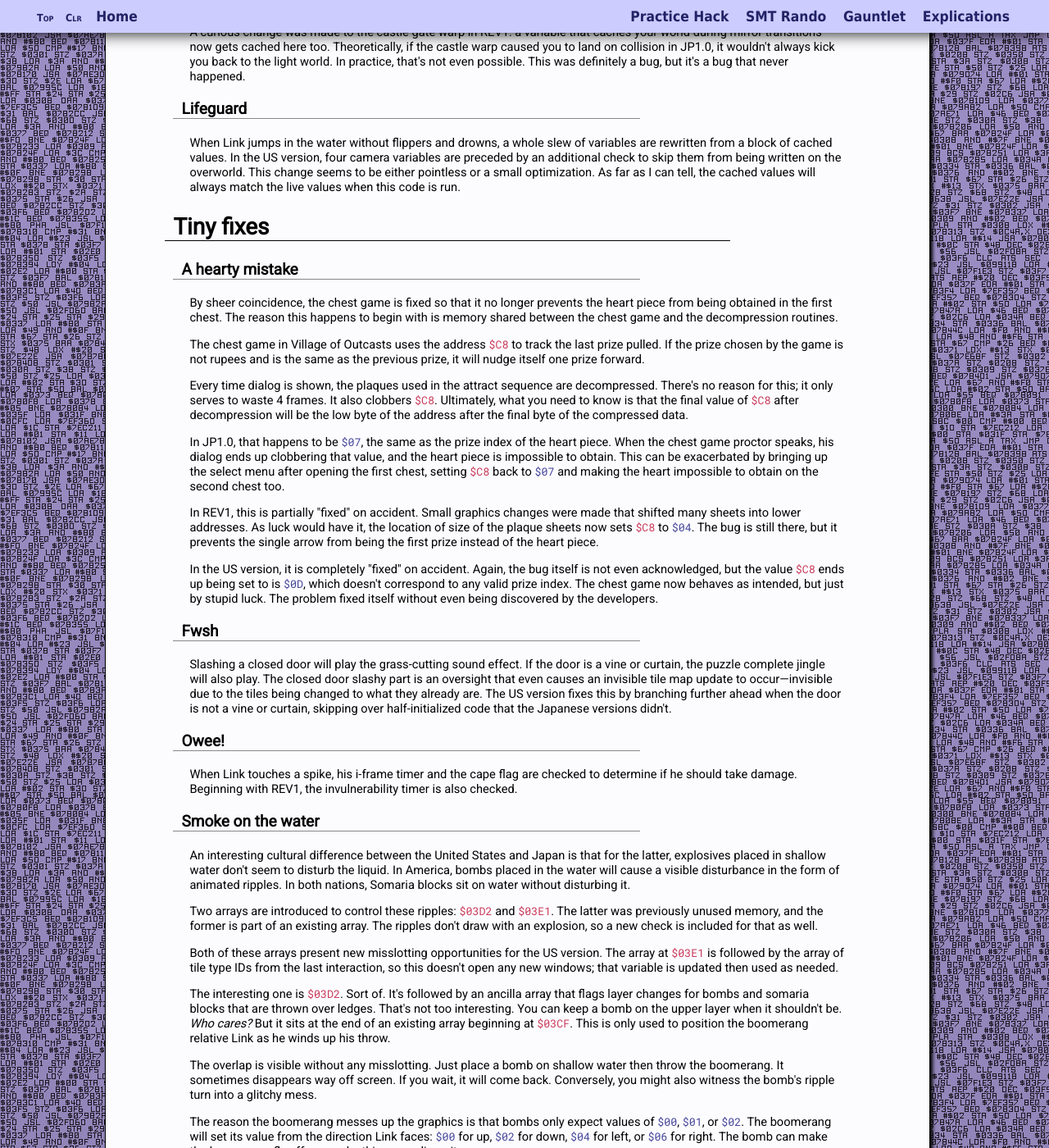
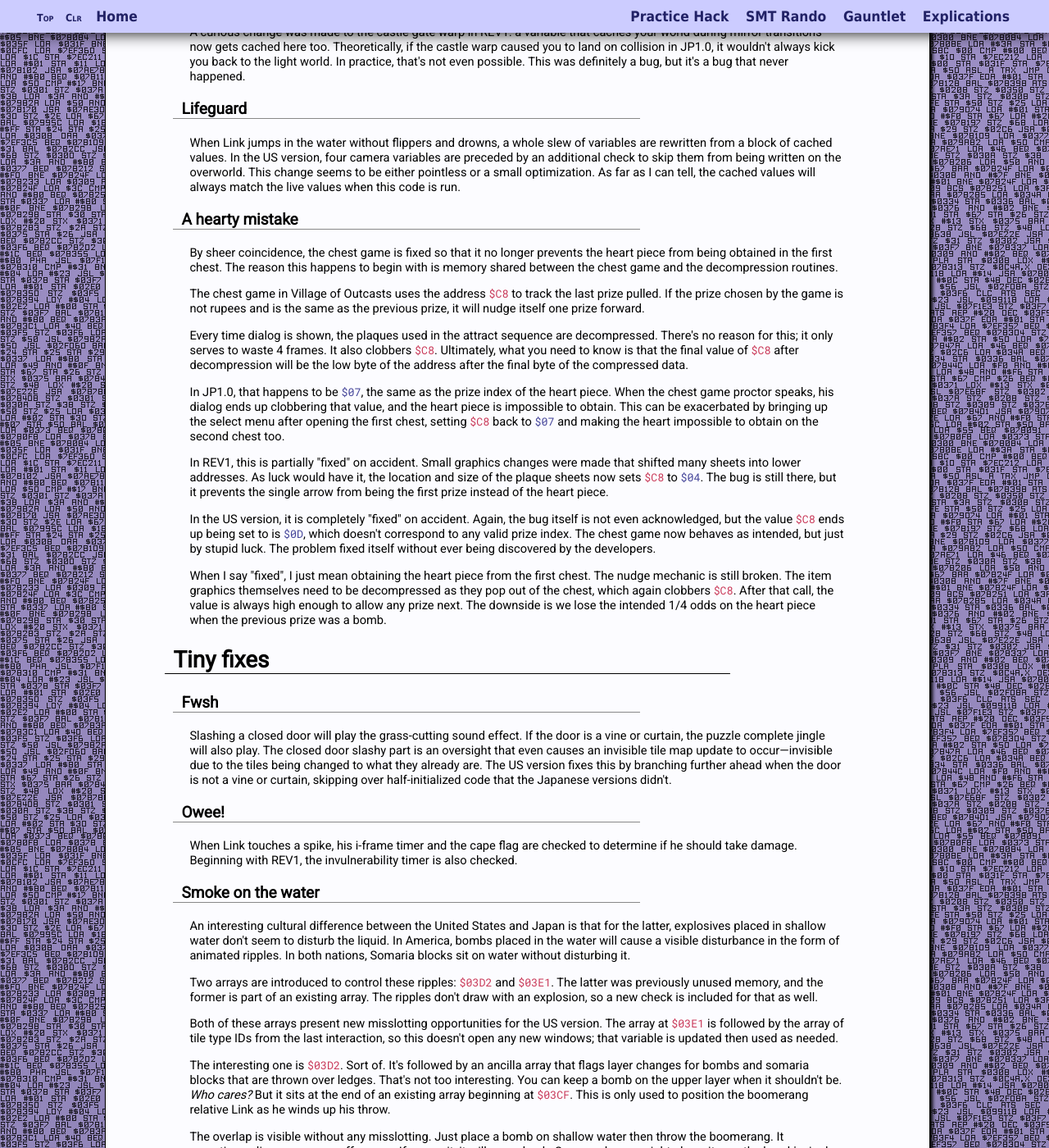
Before and after one commit to spannerisms/spannerisms.github.io, a Jekyll site: the page built from versions.html, in a window 1280 px wide and 1400 px high, scrolled down 6021 px. Shown: the whole window at 82% size. Built offline with Jekyll 4.4.1, drawn with Linux system fonts in a browser that asks for light colours.

Commit message:
Update versions.html

```diff
--- a/versions.html
+++ b/versions.html
@@ -352,16 +352,16 @@ background: mechanicsbg
 	<h3>Lifeguard</h3>
 	<p>When Link jumps in the water without flippers and drowns, a whole slew of variables are rewritten from a block of cached values. In the US version, four camera variables are preceded by an additional check to skip them from being written on the overworld. This change seems to be either pointless or a small optimization. As far as I can tell, the cached values will always match the live values when this code is run.</p>
 
-
-	<h2>Tiny fixes</h2>
-
 	<h3>A hearty mistake</h3>
 	<p>By sheer coincidence, the chest game is fixed so that it no longer prevents the heart piece from being obtained in the first chest. The reason this happens to begin with is memory shared between the chest game and the decompression routines.</p>
 	<p>The chest game in Village of Outcasts uses the address <code class="address">$C8</code> to track the last prize pulled. If the prize chosen by the game is not rupees and is the same as the previous prize, it will nudge itself one prize forward.</p>
 	<p>Every time dialog is shown, the plaques used in the attract sequence are decompressed. There's no reason for this; it only serves to waste 4 frames. It also clobbers <code class="address">$C8</code>. Ultimately, what you need to know is that the final value of <code class="address">$C8</code> after decompression will be the low byte of the address after the final byte of the compressed data.</p>
 	<p>In JP1.0, that happens to be <code class="value">$07</code>, the same as the prize index of the heart piece. When the chest game proctor speaks, his dialog ends up clobbering that value, and the heart piece is impossible to obtain. This can be exacerbated by bringing up the select menu after opening the first chest, setting <code class="address">$C8</code> back to <code class="value">$07</code> and making the heart impossible to obtain on the second chest too.</p>
-	<p>In REV1, this is partially "fixed" on accident. Small graphics changes were made that shifted many sheets into lower addresses. As luck would have it, the location of size of the plaque sheets now sets <code class="address">$C8</code> to <code class="value">$04</code>. The bug is still there, but it prevents the single arrow from being the first prize instead of the heart piece.</p>
-	<p>In the US version, it is completely "fixed" on accident. Again, the bug itself is not even acknowledged, but the value <code class="address">$C8</code> ends up being set to is <code class="value">$0D</code>, which doesn't correspond to any valid prize index. The chest game now behaves as intended, but just by stupid luck. The problem fixed itself without even being discovered by the developers.</p>
+	<p>In REV1, this is partially "fixed" on accident. Small graphics changes were made that shifted many sheets into lower addresses. As luck would have it, the location and size of the plaque sheets now sets <code class="address">$C8</code> to <code class="value">$04</code>. The bug is still there, but it prevents the single arrow from being the first prize instead of the heart piece.</p>
+	<p>In the US version, it is completely "fixed" on accident. Again, the bug itself is not even acknowledged, but the value <code class="address">$C8</code> ends up being set to is <code class="value">$0D</code>, which doesn't correspond to any valid prize index. The chest game now behaves as intended, but just by stupid luck. The problem fixed itself without ever being discovered by the developers.</p>
+	<p>When I say "fixed", I just mean obtaining the heart piece from the first chest. The nudge mechanic is still broken. The item graphics themselves need to be decompressed as they pop out of the chest, which again clobbers <code class="address">$C8</code>. After that call, the value is always high enough to allow any prize next. The downside is we lose the intended 1/4 odds on the heart piece when the previous prize was a bomb.</p>
+
+	<h2>Tiny fixes</h2>
 
 	<h3>Fwsh</h3>
 	<p>Slashing a closed door will play the grass-cutting sound effect. If the door is a vine or curtain, the puzzle complete jingle will also play. The closed door slashy part is an oversight that even causes an invisible tile map update to occur&mdash;invisible due to the tiles being changed to what they already are. The US version fixes this by branching further ahead when the door is not a vine or curtain, skipping over half-initialized code that the Japanese versions didn't.</p>
```
